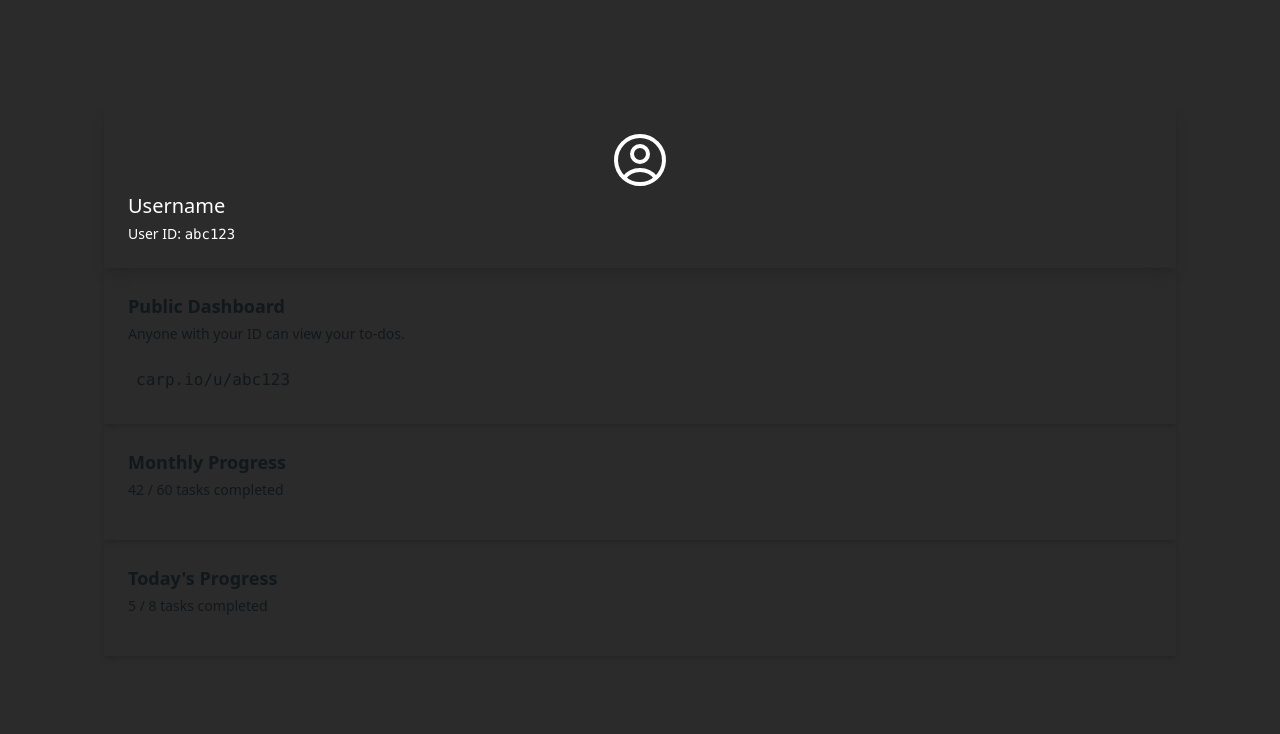
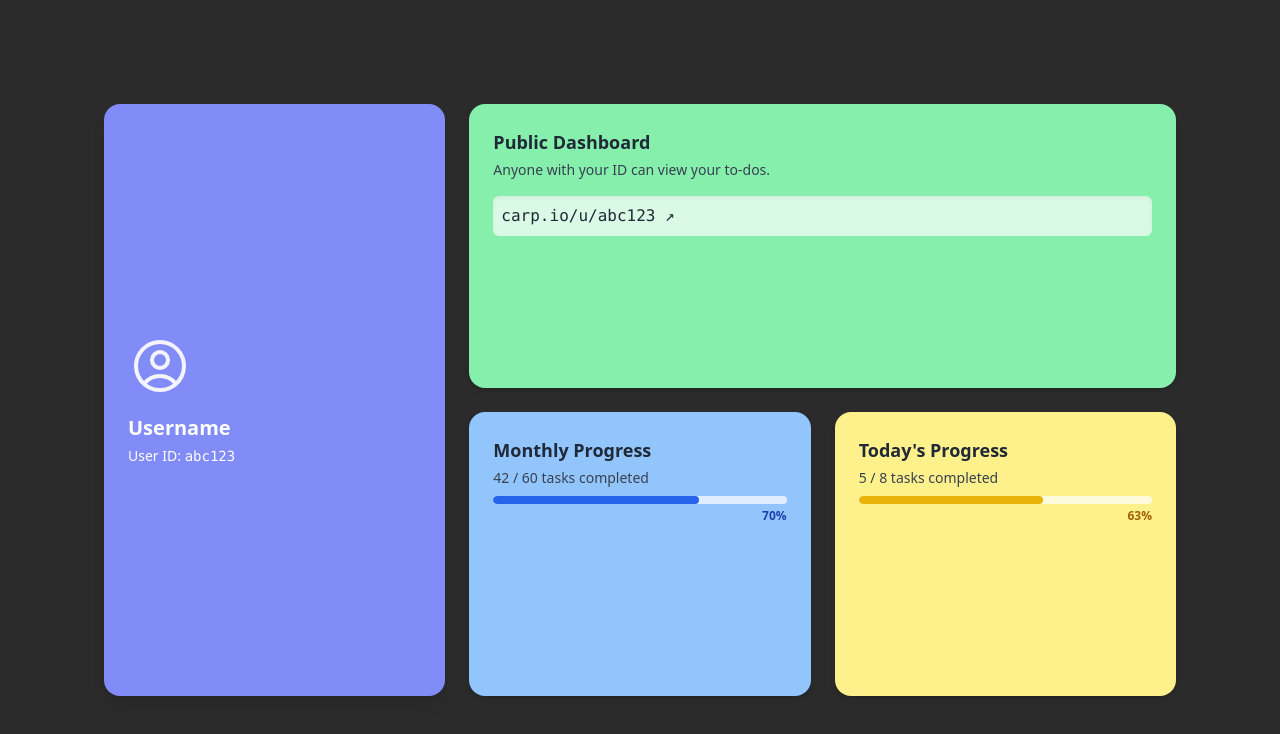
Before and after one commit to Drita-ai/carp.io, a React (Vite) app in the folder client/: page /profile in a window 1280 px wide. Shown: the top 734 px of the page. Built offline with nearby package versions, Linux system fonts and the light colour scheme; what @heroui/react would draw is missing.

Commit message:
Added interactivity to Profile

```diff
--- a/client/src/pages/Profile.jsx
+++ b/client/src/pages/Profile.jsx
@@ -1,4 +1,5 @@
 import { UserCircleIcon } from '@heroicons/react/24/outline'
+import { useEffect, useState } from 'react'
 
 export default function Profile() {
     const todayCompleted = 5
@@ -6,45 +7,74 @@ export default function Profile() {
     const monthCompleted = 42
     const monthTotal = 60
 
-    const calcProgress = (done, total) => Math.round((done / total) * 100)
+    const [todayProgress, setTodayProgress] = useState(0)
+    const [monthProgress, setMonthProgress] = useState(0)
+
+    // Animate progress bars on mount
+    useEffect(() => {
+        const timeout = setTimeout(() => {
+            setTodayProgress(Math.round((todayCompleted / todayTotal) * 100))
+            setMonthProgress(Math.round((monthCompleted / monthTotal) * 100))
+        }, 300)
+
+        return () => clearTimeout(timeout)
+    }, [])
 
     return (
-        <div className='h-[calc(100vh-10em)] w-full'>
-            <div className="w-full min-h-full p-6 grid grid-cols-3 grid-rows-2 gap-6">
+        <div className="h-[calc(100vh-10em)] w-full">
+            <div className="w-full h-full p-6 grid grid-cols-3 grid-rows-2 gap-6">
 
-                {/* User Profile (left column, full height) */}
-                <div className="col-span-1 row-span-2 bg-gradient-to-br from-indigo-200 to-indigo-400 rounded-2xl p-6 text-white shadow-lg flex flex-col justify-center">
+                {/* User Profile */}
+                <div className="col-span-1 row-span-2 bg-indigo-400 rounded-2xl p-6 text-white shadow-lg flex flex-col justify-center transition-transform duration-300 hover:scale-105 hover:shadow-2xl">
                     <UserCircleIcon className="w-16 h-16 mb-4 text-white/90" />
                     <h2 className="text-xl font-bold">Username</h2>
                     <p className="text-sm mt-1">User ID: <span className="font-mono">abc123</span></p>
                 </div>
 
-                {/* Public Dashboard (top right 2 columns) */}
-                <div className="col-span-2 row-span-1 bg-gradient-to-br from-green-100 to-green-300 rounded-2xl p-6 shadow-md">
+                {/* Public Dashboard */}
+                <div className="col-span-2 row-span-1 bg-green-300 rounded-2xl p-6 shadow-md transition-transform duration-300 hover:scale-[1.02] hover:shadow-2xl">
                     <h3 className="text-lg font-semibold text-gray-800">Public Dashboard</h3>
-                    <p className="text-sm text-gray-600 mt-1">Anyone with your ID can view your to-dos.</p>
-                    <code className="block mt-4 p-2 bg-white/70 text-gray-800 rounded-md font-mono shadow-inner">
-                        carp.io/u/abc123
-                    </code>
+                    <p className="text-sm text-gray-700 mt-1">Anyone with your ID can view your to-dos.</p>
+                    <a
+                        href="https://carp.io/u/abc123"
+                        target="_blank"
+                        rel="noopener noreferrer"
+                        className="block mt-4 p-2 bg-white/70 hover:bg-white text-gray-800 rounded-md font-mono shadow-inner transition duration-200"
+                    >
+                        carp.io/u/abc123 ↗
+                    </a>
                 </div>
 
-                {/* Monthly Progress (bottom left of right section) */}
-                <div className="col-span-1 row-span-1 bg-gradient-to-br from-blue-100 to-blue-300 rounded-2xl p-6 shadow-md">
+                {/* Monthly Progress */}
+                <div className="col-span-1 row-span-1 bg-blue-300 rounded-2xl p-6 shadow-md transition-transform duration-300 hover:scale-[1.02] hover:shadow-2xl">
                     <h3 className="text-lg font-semibold text-gray-800 mb-1">Monthly Progress</h3>
                     <p className="text-sm text-gray-700">{monthCompleted} / {monthTotal} tasks completed</p>
-                    <div className="w-full bg-white/70 rounded-full h-2 mt-2">
-                        <div className="bg-blue-600 h-2 rounded-full" style={{ width: `${calcProgress(monthCompleted, monthTotal)}%` }}></div>
+                    <div className="w-full bg-white/70 rounded-full h-2 mt-2 overflow-hidden">
+                        <div
+                            className="bg-blue-600 h-2 rounded-full transition-all duration-1000"
+                            style={{ width: `${monthProgress}%` }}
+                        ></div>
                     </div>
+                    <p className="text-xs text-right mt-1 text-blue-800 font-semibold">
+                        {monthProgress}%
+                    </p>
                 </div>
 
-                {/* Today's Progress (bottom right corner) */}
-                <div className="col-span-1 row-span-1 bg-gradient-to-br from-yellow-100 to-yellow-300 rounded-2xl p-6 shadow-md">
+                {/* Today's Progress */}
+                <div className="col-span-1 row-span-1 bg-yellow-200 rounded-2xl p-6 shadow-md transition-transform duration-300 hover:scale-[1.02] hover:shadow-2xl">
                     <h3 className="text-lg font-semibold text-gray-800 mb-1">Today's Progress</h3>
                     <p className="text-sm text-gray-700">{todayCompleted} / {todayTotal} tasks completed</p>
-                    <div className="w-full bg-white/70 rounded-full h-2 mt-2">
-                        <div className="bg-yellow-500 h-2 rounded-full" style={{ width: `${calcProgress(todayCompleted, todayTotal)}%` }}></div>
+                    <div className="w-full bg-white/70 rounded-full h-2 mt-2 overflow-hidden">
+                        <div
+                            className="bg-yellow-500 h-2 rounded-full transition-all duration-1000"
+                            style={{ width: `${todayProgress}%` }}
+                        ></div>
                     </div>
+                    <p className="text-xs text-right mt-1 text-yellow-700 font-semibold">
+                        {todayProgress}%
+                    </p>
                 </div>
+
             </div>
         </div>
     )
```
Also changed, not shown: client/src/output.css.
